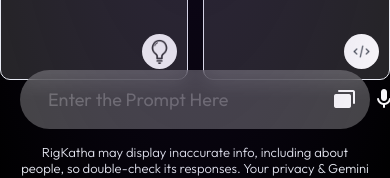
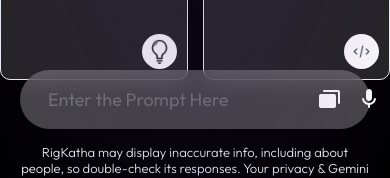
Before and after one commit to shivah12/RigKatha, a React (Vite) app: page / in a window 390 px wide. Shown: the part 789-967 px from the top of the page. Built offline with nearby package versions, Linux system fonts and the light colour scheme.

Commit message:
Media query

```diff
--- a/src/components/main/main.css
+++ b/src/components/main/main.css
@@ -179,3 +179,16 @@
     font-weight: 300px;
     line-height: 1.8;
 }
+@media (max-width:600px){
+    .search-box {
+    z-index: 3;
+    display: flex;
+    align-items: center;
+    justify-content: space-between;
+    gap: 5px;
+    background-color: #cecece57;
+    padding: 10px 20px;
+    border-radius: 50px;
+    backdrop-filter: blur(10px);
+}
+}
```
